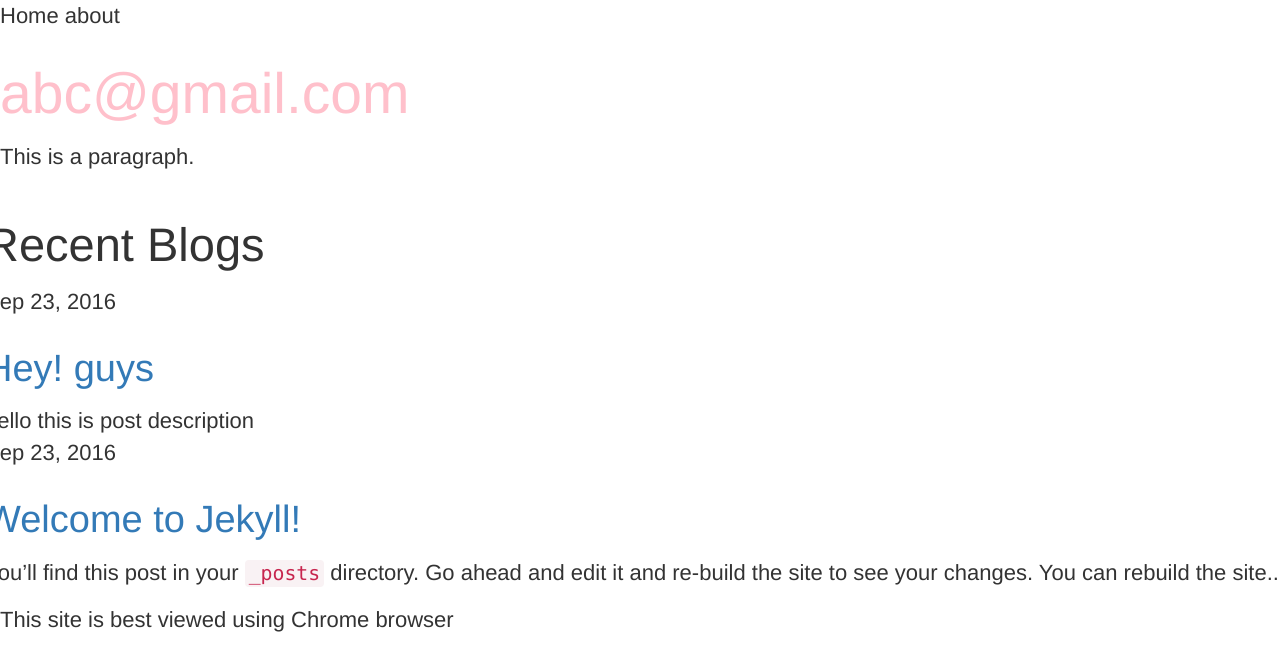
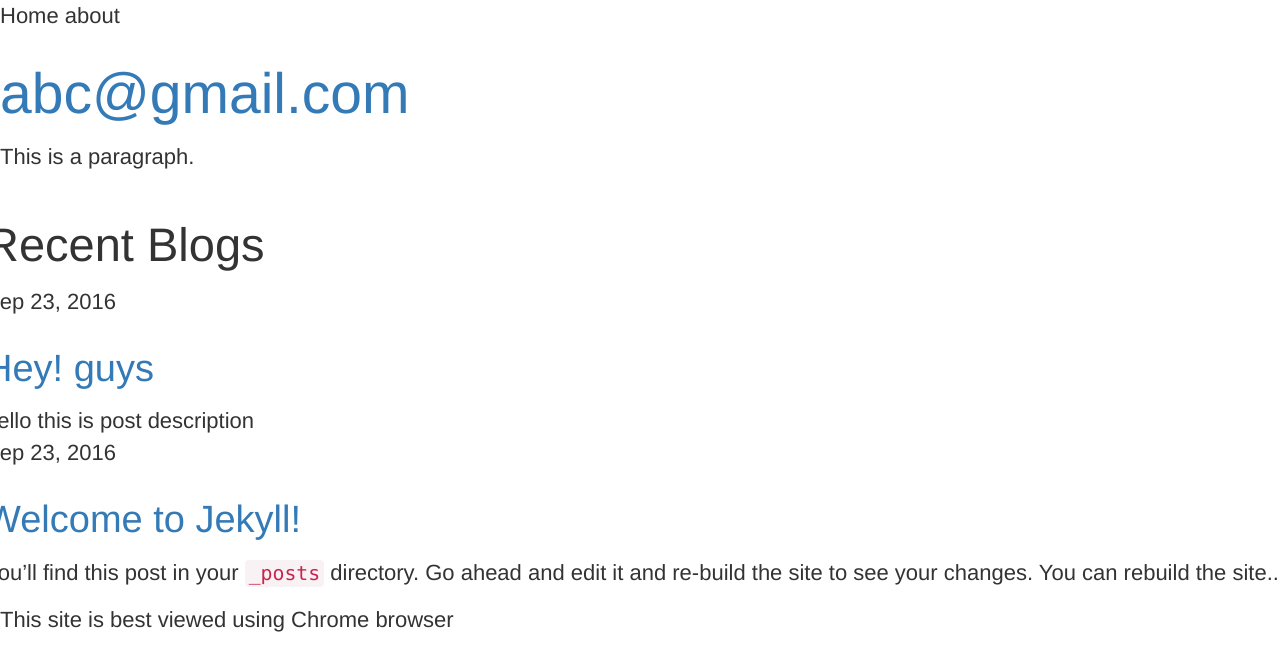
Before and after one commit to porntipa/porntipa.github.io, a Jekyll site: the page built from index.html, in a window 1280 px wide. Shown: the top 671 px of the page. Built offline with Jekyll 4.4.1, drawn with Linux system fonts in a browser that asks for light colours.

Commit message:
ทดสอบใช้สี โดยอ้างตัวแปร ใน _variables.scss

```diff
--- a/_sass/custom/_my.scss
+++ b/_sass/custom/_my.scss
@@ -1,5 +1,5 @@
 h1 {
-  color: pink;
+  color: $brand-primary;
 }
 
 .text-big {
```
